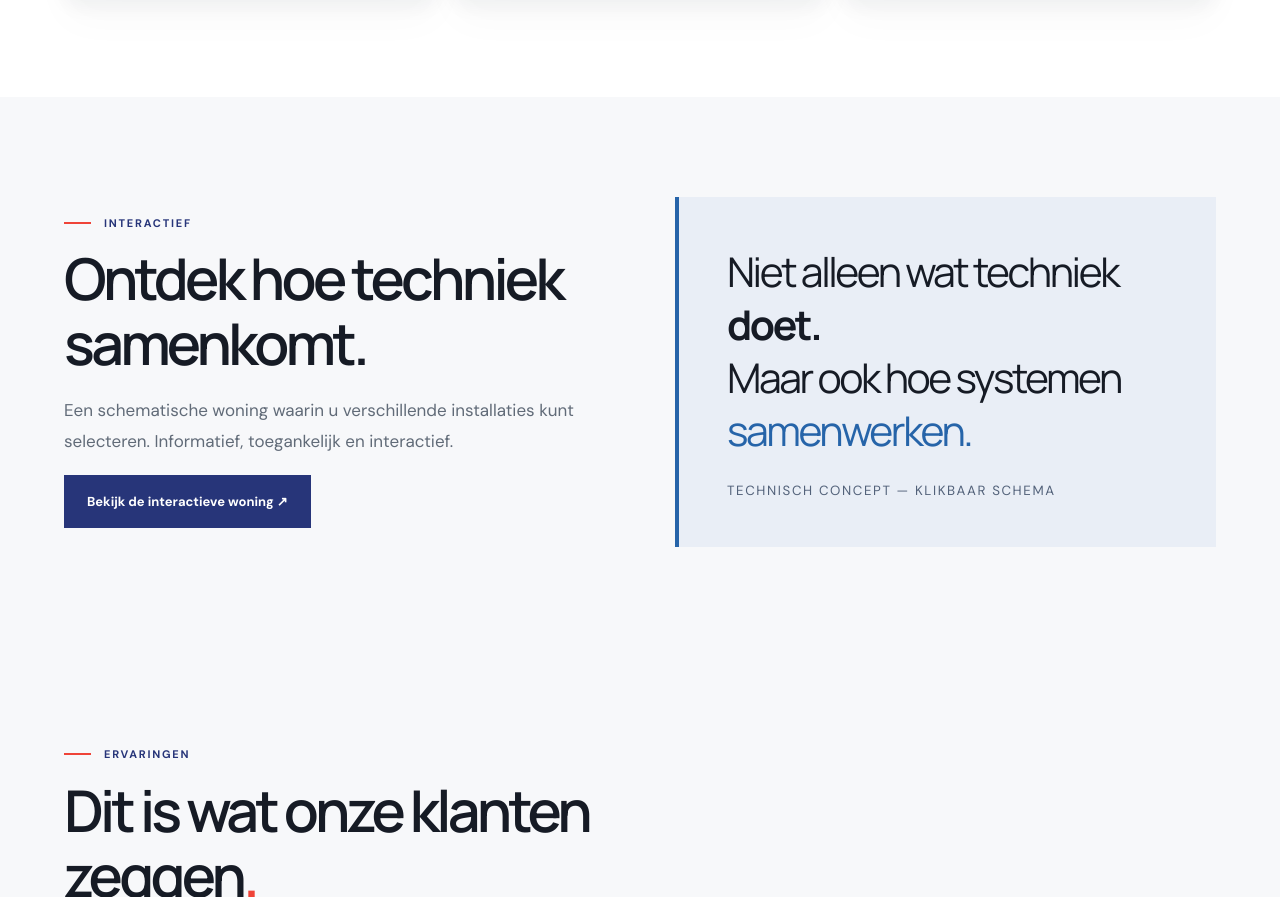
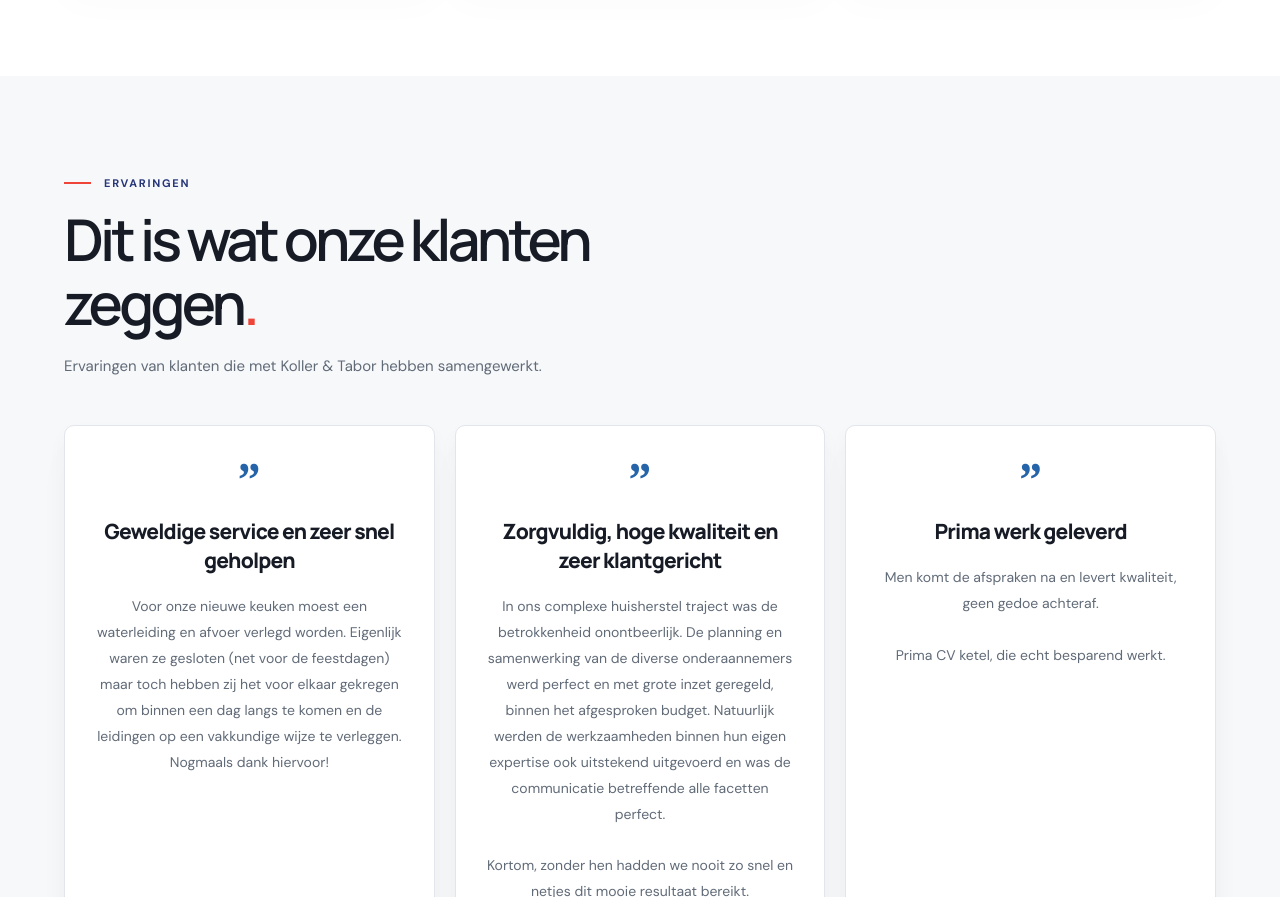
Before and after one commit to timdekruyf07-dotcom/Kollartabor, a plain HTML site: page index.html in a window 1280 px wide. Shown: the part 1293-2190 px from the top of the page. Drawn offline with Linux system fonts and the light colour scheme.

Commit message:
Update index.html

````diff
--- a/index.html
+++ b/index.html
@@ -1,4 +1,3 @@
-```html
 <!DOCTYPE html>
 <html lang="nl">
 
@@ -297,7 +296,6 @@
 
     /* ======================================
        KLANTREVIEWS
-       NIEUWE HOMEPAGE SECTIE
     ====================================== */
 
     .reviews-section {
@@ -717,71 +715,6 @@
 
 
     <!-- ======================================
-         INTERACTIEVE WONING
-         BESTAANDE SECTIE BEHOUDEN
-    ====================================== -->
-
-    <section class="section section-soft">
-
-      <div class="container split">
-
-        <div class="reveal">
-
-          <span class="eyebrow">
-            Interactief
-          </span>
-
-          <h2>
-            Ontdek hoe techniek samenkomt.
-          </h2>
-
-          <p class="lead">
-
-            Een schematische woning waarin u
-            verschillende installaties kunt selecteren.
-            Informatief, toegankelijk en interactief.
-
-          </p>
-
-          <a
-            class="btn btn-primary"
-            href="woning.html"
-          >
-            Bekijk de interactieve woning ↗
-          </a>
-
-        </div>
-
-
-        <div class="feature-block reveal">
-
-          <div class="big">
-
-            Niet alleen wat techniek
-            <strong>doet.</strong>
-
-            <br>
-
-            Maar ook hoe systemen
-            <span class="accent">
-              samenwerken.
-            </span>
-
-          </div>
-
-          <small>
-            Technisch concept — klikbaar schema
-          </small>
-
-        </div>
-
-      </div>
-
-    </section>
-
-
-
-    <!-- ======================================
          KLANTREVIEWS
          LETTERLIJKE KLANTBEOORDELINGEN
     ====================================== -->
@@ -1007,4 +940,3 @@
 
 </body>
 </html>
-```
````
